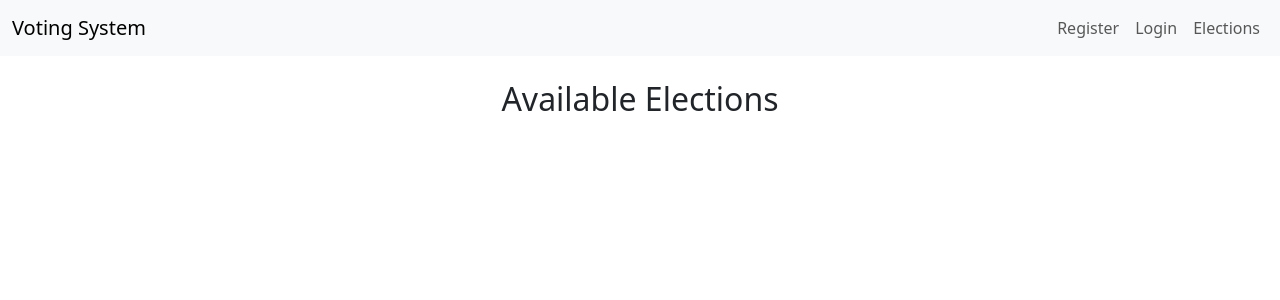
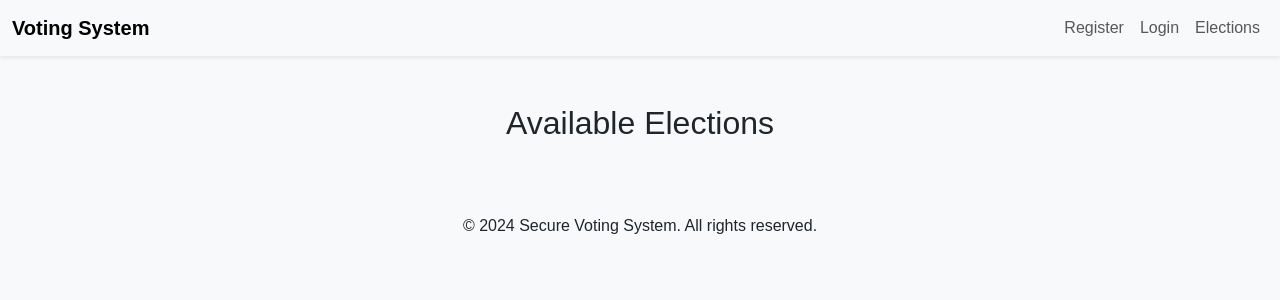
Before and after one commit to rootcreator/Vote, a Django app: page / in a window 1280 px wide. Shown: the top 300 px of the page. Run offline with Django 5.2, Linux system fonts and the light colour scheme; data that the repository does not hold is empty; some libraries are stand-ins or nearby versions.

Commit message:
Update base.html

```diff
--- a/voting/templates/voting/base.html
+++ b/voting/templates/voting/base.html
@@ -5,22 +5,52 @@
     <meta name="viewport" content="width=device-width, initial-scale=1.0">
     <title>Secure Voting System</title>
     <link rel="stylesheet" href="https://cdnjs.cloudflare.com/ajax/libs/bootstrap/5.3.0/css/bootstrap.min.css">
+    <style>
+        body {
+            font-family: Arial, sans-serif;
+            background-color: #f8f9fa; /* Light gray background for better contrast */
+        }
+        .navbar-brand {
+            font-weight: bold;
+        }
+        .navbar-light .navbar-nav .nav-link {
+            font-size: 16px;
+            font-weight: 500;
+        }
+        .container {
+            max-width: 960px; /* Limit container width for readability */
+        }
+    </style>
 </head>
 <body>
-    <nav class="navbar navbar-expand-lg navbar-light bg-light">
+    <nav class="navbar navbar-expand-lg navbar-light bg-light shadow-sm">
         <div class="container-fluid">
             <a class="navbar-brand" href="/">Voting System</a>
+            <button class="navbar-toggler" type="button" data-bs-toggle="collapse" data-bs-target="#navbarNav" aria-controls="navbarNav" aria-expanded="false" aria-label="Toggle navigation">
+                <span class="navbar-toggler-icon"></span>
+            </button>
             <div class="collapse navbar-collapse" id="navbarNav">
                 <ul class="navbar-nav ms-auto">
-                    <li class="nav-item"><a class="nav-link" href="/register/">Register</a></li>
-                    <li class="nav-item"><a class="nav-link" href="/login/">Login</a></li>
-                    <li class="nav-item"><a class="nav-link" href="/elections/">Elections</a></li>
+                    <li class="nav-item">
+                        <a class="nav-link" href="/register/">Register</a>
+                    </li>
+                    <li class="nav-item">
+                        <a class="nav-link" href="/login/">Login</a>
+                    </li>
+                    <li class="nav-item">
+                        <a class="nav-link" href="/elections/">Elections</a>
+                    </li>
                 </ul>
             </div>
         </div>
     </nav>
-    <div class="container mt-4">
-        {% block content %}{% endblock %}
+    <div class="container mt-5">
+        {% block content %}
+        {% endblock %}
     </div>
+    <footer class="bg-light text-center py-3 mt-5">
+        <p class="mb-0">&copy; 2024 Secure Voting System. All rights reserved.</p>
+    </footer>
+    <script src="https://cdnjs.cloudflare.com/ajax/libs/bootstrap/5.3.0/js/bootstrap.bundle.min.js"></script>
 </body>
 </html>
```
